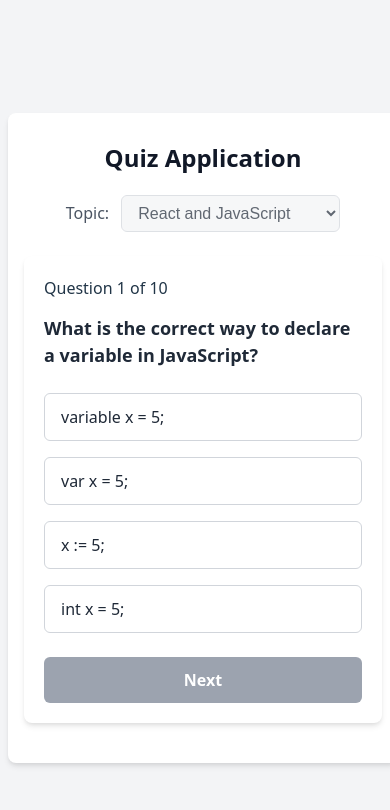
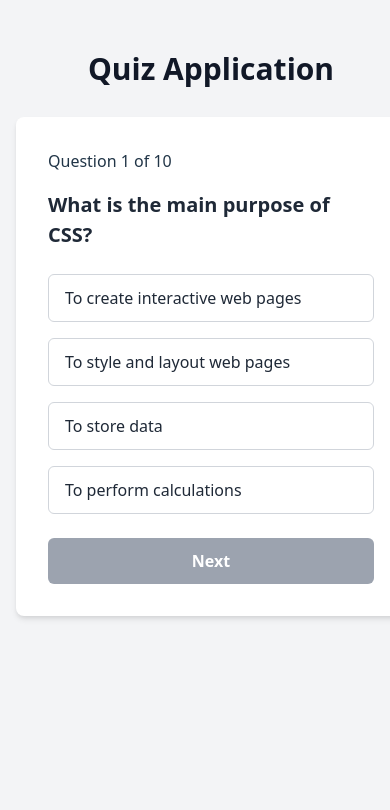
Before and after one commit to Tcdrol/quiz_app, a React (Vite) app: page / in a window 390 px wide. Shown: the top 810 px of the page. Built offline with nearby package versions, Linux system fonts and the light colour scheme; no server answers.

Commit message:
Revert "working on ai generation"
This reverts commit 1bab17bbe12b8b5fcd2a1c7ebaa811ad385c73eb.

```diff
--- a/package.json
+++ b/package.json
@@ -10,7 +10,6 @@
     "preview": "vite preview"
   },
   "dependencies": {
-    "openai": "^5.11.0",
     "react": "^19.0.0",
     "react-dom": "^19.0.0"
   },
--- a/src/App.css
+++ b/src/App.css
@@ -3,9 +3,6 @@
   background-color: #f3f4f6;
   padding: 2rem 1rem;
   min-width: 100vw;
-  display: flex;
-  align-items: center;
-  justify-content: center;
 }
 
 .quiz-container {
@@ -127,138 +124,3 @@
 .restart-button:hover {
   background-color: #2563eb;
 }
-
-/* Loading and Error States */
-.loading, .error {
-  text-align: center;
-  padding: 2rem;
-  font-size: 1.1rem;
-  color: #4b5563;
-  background-color: white;
-  border-radius: 0.5rem;
-  box-shadow: 0 4px 6px -1px rgba(0, 0, 0, 0.1);
-  margin-top: 1rem;
-  display: flex;
-  flex-direction: column;
-  align-items: center;
-  gap: 1rem;
-}
-
-.loading p {
-  margin: 0;
-  color: #4b5563;
-  font-size: 1.1rem;
-}
-
-.error {
-  color: #dc2626;
-  background-color: #fef2f2;
-  border: 1px solid #fecaca;
-  padding: 1.5rem;
-  border-radius: 0.5rem;
-  margin-top: 1rem;
-  max-width: 100%;
-  word-break: break-word;
-}
-
-/* Spinner Animation */
-@keyframes spin {
-  0% { transform: rotate(0deg); }
-  100% { transform: rotate(360deg); }
-}
-
-.spinner {
-  width: 40px;
-  height: 40px;
-  border: 4px solid rgba(59, 130, 246, 0.2);
-  border-top: 4px solid #3b82f6;
-  border-radius: 50%;
-  animation: spin 1s linear infinite;
-  margin: 0 auto;
-}
-
-.retry-button {
-  margin-top: 1rem;
-  padding: 0.5rem 1.5rem;
-  background-color: #3b82f6;
-  color: white;
-  border: none;
-  border-radius: 0.375rem;
-  font-weight: 600;
-  cursor: pointer;
-  transition: background-color 0.2s;
-}
-
-.retry-button:hover {
-  background-color: #2563eb;
-}
-
-/* Topic Selector */
-.topic-selector {
-  margin-bottom: 1.5rem;
-  text-align: center;
-}
-
-.topic-selector label {
-  font-weight: 500;
-  color: #4b5563;
-  margin-right: 0.5rem;
-}
-
-.topic-selector select {
-  padding: 0.5rem 2rem 0.5rem 0.75rem;
-  border: 1px solid #d1d5db;
-  border-radius: 0.375rem;
-  background-color: white;
-  color: #1f2937;
-  font-size: 1rem;
-  cursor: pointer;
-  transition: border-color 0.2s;
-}
-
-.topic-selector select:focus {
-  outline: none;
-  border-color: #3b82f6;
-  box-shadow: 0 0 0 3px rgba(59, 130, 246, 0.2);
-}
-
-.topic-selector select:disabled {
-  background-color: #f3f4f6;
-  cursor: not-allowed;
-}
-
-/* Quiz Container */
-.quiz-container {
-  width: 100%;
-  max-width: 48rem;
-  margin: 0 auto;
-  background-color: white;
-  border-radius: 0.5rem;
-  box-shadow: 0 4px 6px -1px rgba(0, 0, 0, 0.1), 0 2px 4px -1px rgba(0, 0, 0, 0.06);
-  padding: 2rem;
-  box-sizing: border-box;
-}
-
-/* Responsive adjustments */
-@media (max-width: 640px) {
-  .app-container {
-    padding: 1rem 0.5rem;
-  }
-
-  .quiz-container {
-    padding: 1rem;
-  }
-
-  .question-container {
-    padding: 1.25rem;
-  }
-
-  .quiz-title {
-    font-size: 1.5rem;
-    margin-bottom: 1.5rem;
-  }
-
-  .question-text {
-    font-size: 1.125rem;
-  }
-}
--- a/src/App.tsx
+++ b/src/App.tsx
@@ -2,125 +2,40 @@ import { useState, useEffect } from 'react';
 import './App.css';
 import QuizScreen, { Question } from './components/QuizScreen';
 import ResultScreen from './components/ResultScreen';
-import { generateAIQuestions } from './services/openai';
-import { csQuestions } from './data/csQuestions';
+import quizData from './components/quizData';
 
-// Fallback questions when AI service is unavailable
-const getLocalQuestions = (topic: string, count: number) => {
-  console.log(`Using local questions for topic: ${topic}`);
-  // For now, we'll use the CS questions as our fallback
-  // In a real app, you might have different question sets per topic
-  const questions = [...csQuestions];
-
-  // Shuffle the questions and return the requested number
-  return questions
-    .sort(() => Math.random() - 0.5)
-    .slice(0, Math.min(count, questions.length));
+// Function to get a random subset of questions
+const getRandomQuestions = (questions: Question[], count: number): Question[] => {
+  const shuffled = [...questions].sort(() => 0.5 - Math.random());
+  return shuffled.slice(0, count);
 };
 
 function App() {
-  console.log('App component rendering...');
-
   const [isQuizComplete, setIsQuizComplete] = useState(false);
-  const [isLoading, setIsLoading] = useState(true);
-  const [error, setError] = useState<string | null>(null);
   const [score, setScore] = useState(0);
   const [currentQuestion, setCurrentQuestion] = useState(0);
   const [selectedAnswer, setSelectedAnswer] = useState<number | null>(null);
   const [userScore, setUserScore] = useState(0);
   const [currentQuizQuestions, setCurrentQuizQuestions] = useState<Question[]>([]);
-  const [topic, setTopic] = useState('React and JavaScript');
 
-  // Debug effect to log state changes
+  // Initialize quiz with random questions
   useEffect(() => {
-    console.log('Current state:', {
-      isLoading,
-      error,
-      topic,
-      currentQuizQuestions: currentQuizQuestions.length,
-      currentQuestion,
-      isQuizComplete,
-      selectedAnswer
-    });
-  });
-
-  // Initialize quiz with AI-generated questions or fallback to local questions
-  useEffect(() => {
-    let isMounted = true;
-
-    const fetchQuestions = async () => {
-      try {
-        if (isMounted) {
-          setIsLoading(true);
-          setError(null);
-          console.log('Fetching AI-generated questions for topic:', topic);
-
-          // Add a small delay to show loading state
-          await new Promise(resolve => setTimeout(resolve, 500));
-
-          try {
-            const questions = await generateAIQuestions(topic, 10);
-            console.log('Successfully received AI-generated questions');
-
-            if (isMounted) {
-              if (!questions || !Array.isArray(questions) || questions.length === 0) {
-                throw new Error('No questions were generated');
-              }
-              setCurrentQuizQuestions(questions);
-            }
-          } catch (aiError) {
-            console.warn('Falling back to local questions due to AI service error:', aiError);
-            // Fall back to local questions if AI fails
-            const localQuestions = getLocalQuestions(topic, 10);
-            if (isMounted) {
-              setCurrentQuizQuestions(localQuestions);
-              setError('Using local questions (AI service unavailable)');
-              // Clear the error after a short delay
-              setTimeout(() => setError(null), 3000);
-            }
-          }
-        }
-      } catch (err: unknown) {
-        console.error('Failed to load questions:', err);
-        if (isMounted) {
-          const errorMessage = err instanceof Error ? err.message : 'Unknown error';
-          setError(`Failed to load questions: ${errorMessage}`);
-        }
-      } finally {
-        if (isMounted) {
-          setIsLoading(false);
-        }
-      }
-    };
-
-    fetchQuestions();
-
-    return () => {
-      isMounted = false;
-    };
-  }, [topic]);
+    const randomQuestions = getRandomQuestions(quizData, 10);
+    setCurrentQuizQuestions(randomQuestions);
+  }, []);
 
   const handleQuizComplete = (finalScore: number) => {
     setScore(finalScore);
     setIsQuizComplete(true);
   };
 
-  const handleRestartQuiz = async () => {
-    try {
-      setIsLoading(true);
-      const questions = await generateAIQuestions(topic, 10);
-      setCurrentQuizQuestions(questions);
+  const handleRestartQuiz = () => {
+    const randomQuestions = getRandomQuestions(quizData, 10);
+    setCurrentQuizQuestions(randomQuestions);
     setCurrentQuestion(0);
     setSelectedAnswer(null);
     setUserScore(0);
     setIsQuizComplete(false);
-      setError(null);
-    } catch (err) {
-      console.error('Failed to generate new questions:', err);
-      setError('Failed to generate new questions. Please try again.');
-    } finally {
-      setIsLoading(false);
-    }
   };
 
   const handleSelect = (idx: number) => {
@@ -141,58 +56,12 @@ function App() {
     }
   };
 
-
-
-  if (isLoading) {
   return (
     <div className="app-container">
       <div className="quiz-container">
         <h1 className="quiz-title">Quiz Application</h1>
-          <div className="loading">
-            <div className="spinner"></div>
-            <p>Generating your quiz questions about {topic}...</p>
-          </div>
-        </div>
-      </div>
-    );
-  }
-
-  if (error) {
-    return (
-      <div className="app-container">
-        <div className="quiz-container">
-          <h1 className="quiz-title">Quiz Application</h1>
-          <div className="error">
-            {error}
-            <button className="retry-button" onClick={handleRestartQuiz}>
-              Try Again
-            </button>
-          </div>
-        </div>
-      </div>
-    );
-  }
-
-  return (
-    <div className="app-container">
-      <div className="quiz-container">
-        <h1 className="quiz-title">Quiz Application</h1>
-        <div className="topic-selector">
-          <label htmlFor="topic">Topic: </label>
-          <select
-            id="topic"
-            value={topic}
-            onChange={(e) => setTopic(e.target.value)}
-            disabled={!isQuizComplete}
-          >
-            <option value="React and JavaScript">React and JavaScript</option>
-            <option value="Python">Python</option>
-            <option value="Data Structures and Algorithms">Data Structures</option>
-            <option value="Web Development">Web Development</option>
-          </select>
-        </div>
-
         {!isQuizComplete ? (
+          currentQuizQuestions.length > 0 ? (
             <QuizScreen
               question={currentQuizQuestions[currentQuestion]}
               current={currentQuestion}
@@ -201,6 +70,9 @@ function App() {
               onSelect={handleSelect}
               onNext={handleNext}
             />
+          ) : (
+            <div>Loading questions...</div>
+          )
         ) : (
           <ResultScreen
             score={score}
--- a/src/components/quizData.ts
+++ b/src/components/quizData.ts
@@ -1,3 +1,5 @@
+import { Question } from "./QuizScreen";
+
 import { csQuestions } from '../data/csQuestions';
 
 // Use the computer science questions
```
Also changed, not shown: src/services/openai.ts (deleted, +0 -76 lines), 1 other file (tests, documents, lock files or other folders). Lines whose indentation alone changed are shown as unchanged.
